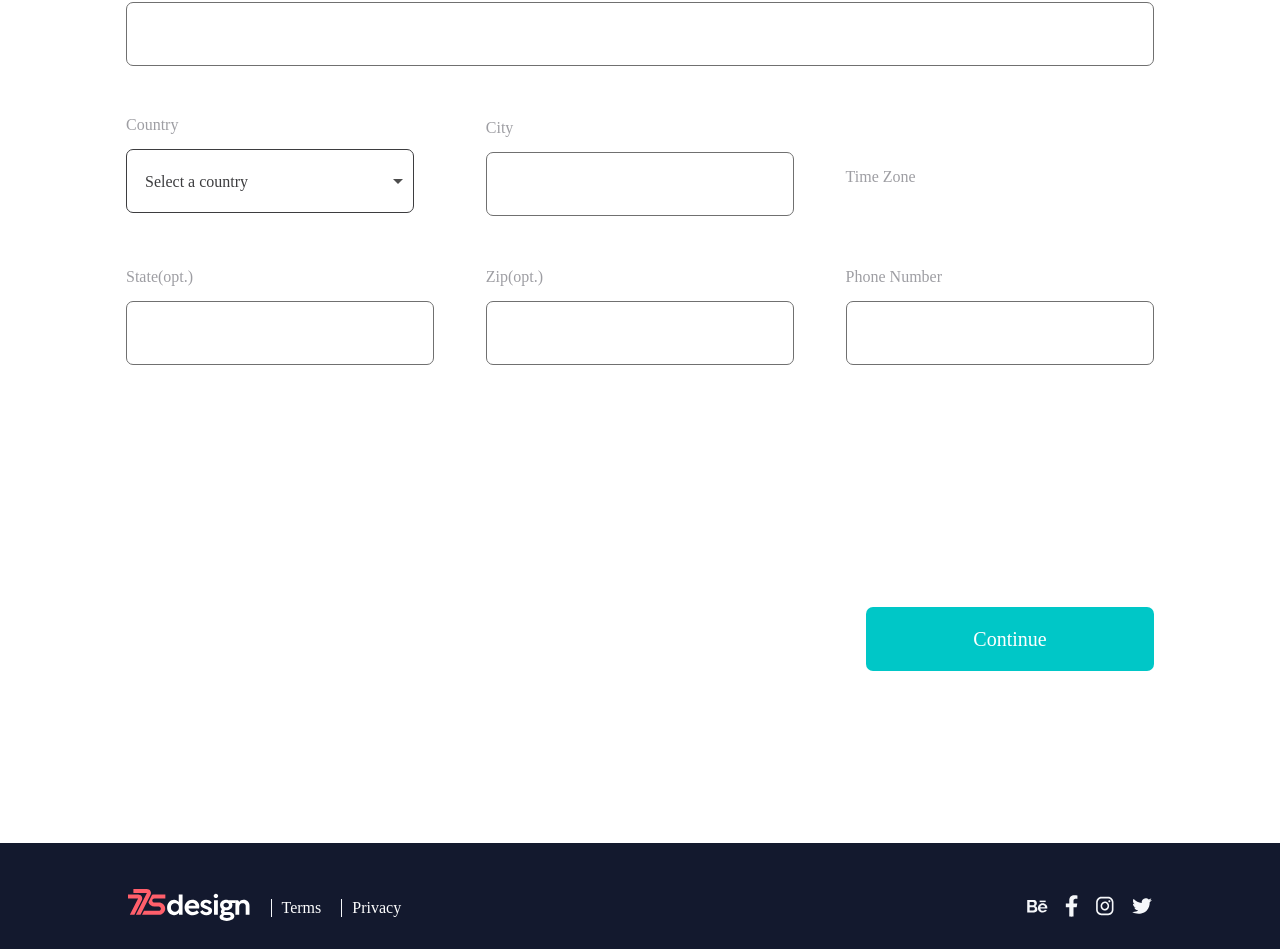
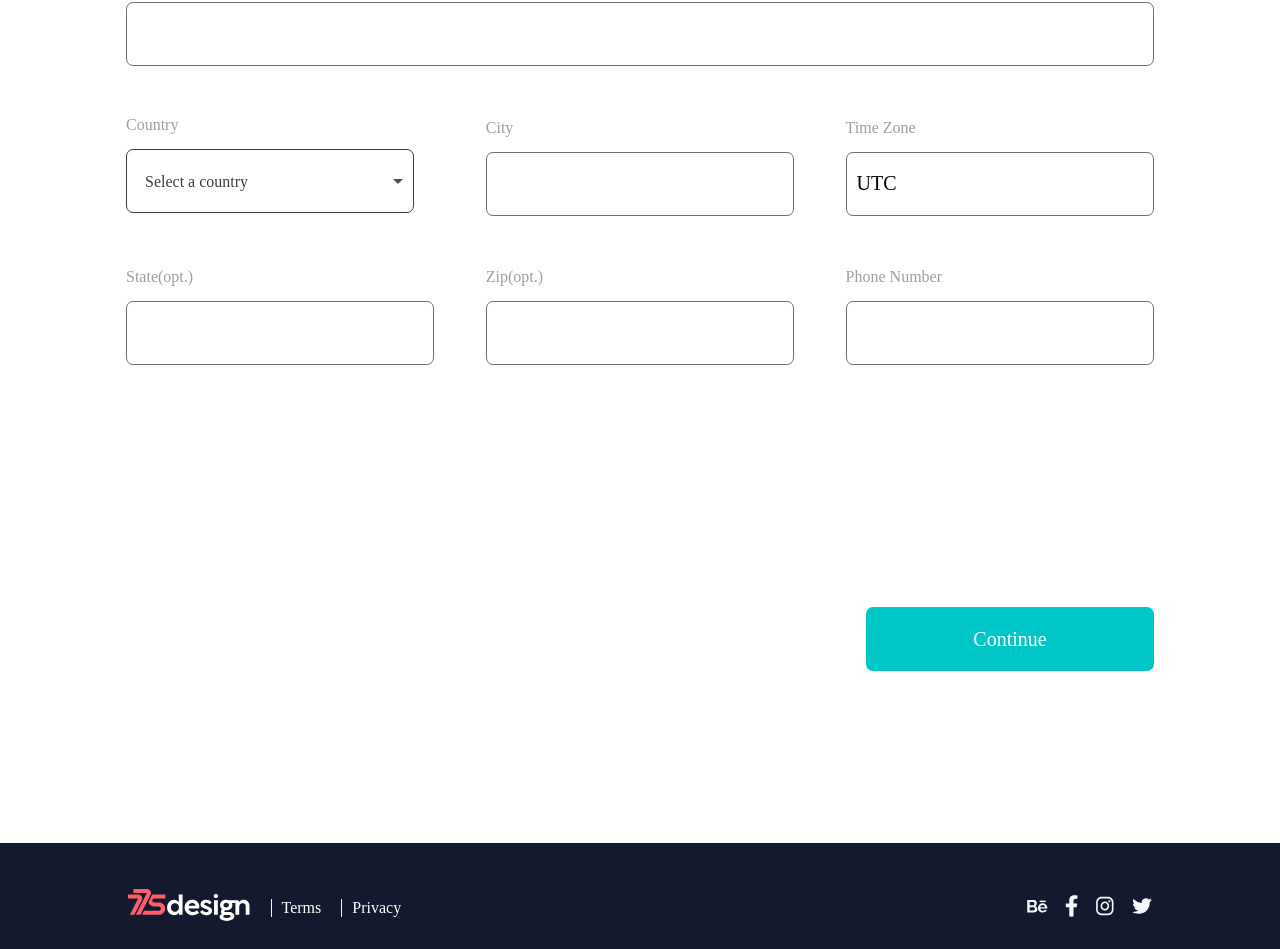
Before and after one commit to toffa0/77ssDesign, a Next.js app: page /AccountSettings-designer in a window 1280 px wide. Shown: the part 1329-2278 px from the top of the page. Built offline with nearby package versions, Linux system fonts and the light colour scheme; a web font is replaced by a local one.

Commit message:
23th change

```diff
--- a/components/AccountSettings-designer/GeneralSettings-Designer.js
+++ b/components/AccountSettings-designer/GeneralSettings-Designer.js
@@ -321,7 +321,7 @@ const GeneralSettings2 = ({TimezoneSelect}) => {
             </div>
             <div className="form-group w-30">
                 <label htmlFor="first-name">Time Zone</label>
-                {/* <input type="text" className="form-control" id="Time-Zone" /> */}
+                <input value={selectedTimezone} type="text" className="form-control" id="Time-Zone" />
                 {/* <TimezoneSelect
                   value={selectedTimezone}
                   onChange={setSelectedTimezone}
```
